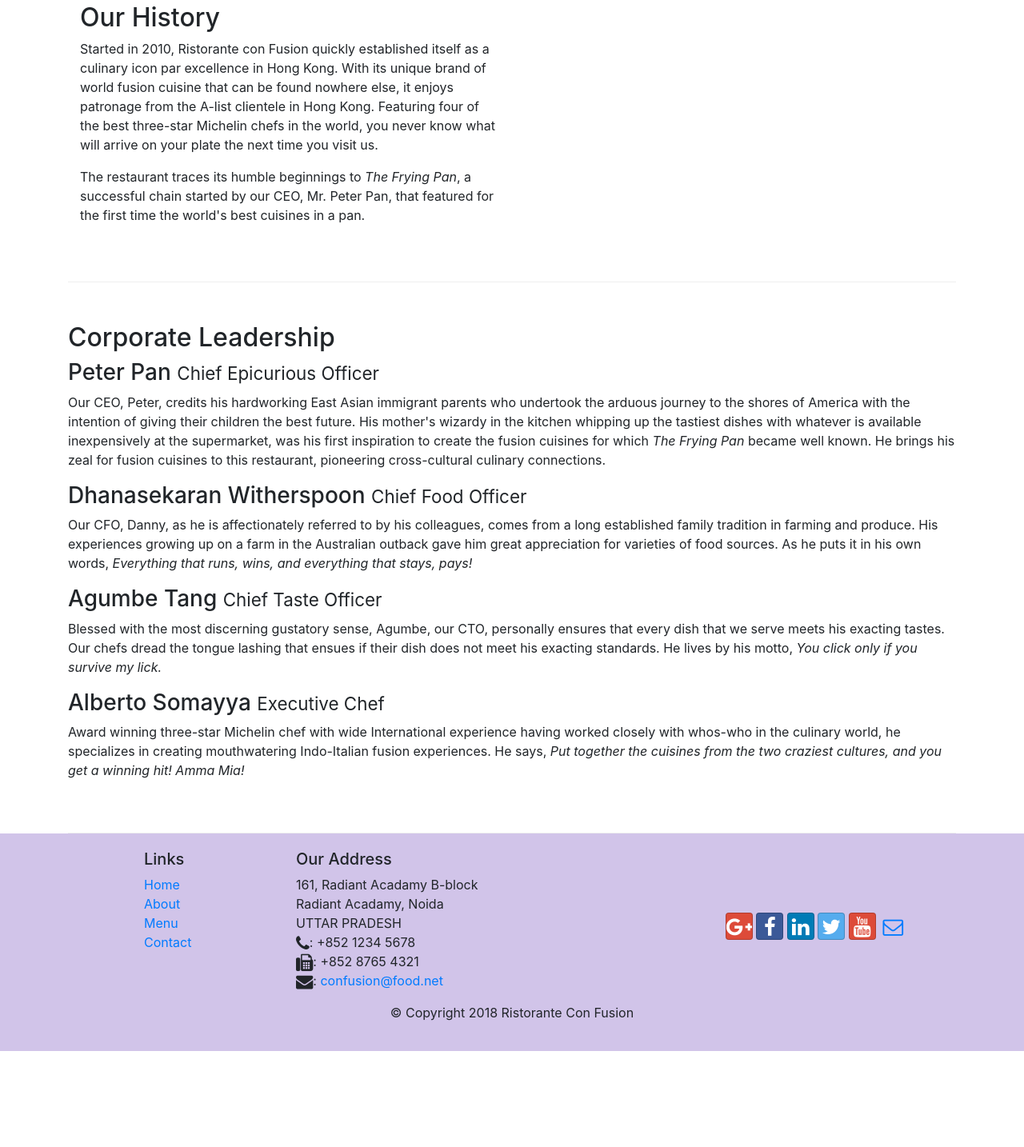
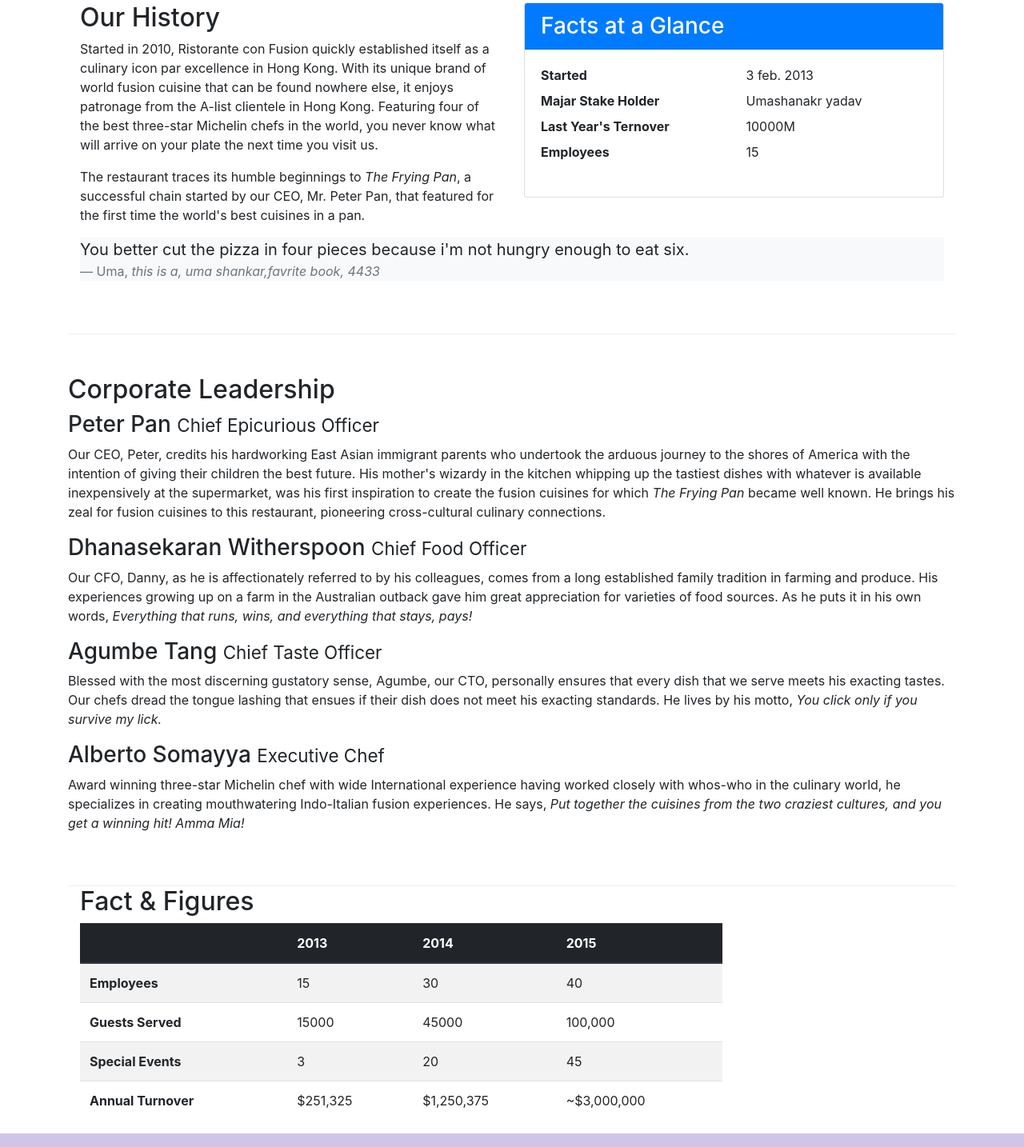
Before and after one commit to usyadav3000/bootstrap4, a website: page about.html in a window 1280 px wide. Shown: the part 512-1946 px from the top of the page at 80% size. Before the commit the page ends 1826 px from the top, so only its background shows below. Drawn offline with nearby package versions, Linux system fonts and the light colour scheme.

Commit message:
tables and cards

```diff
--- a/about.html
+++ b/about.html
@@ -64,7 +64,36 @@
                 <p>Started in 2010, Ristorante con Fusion quickly established itself as a culinary icon par excellence in Hong Kong. With its unique brand of world fusion cuisine that can be found nowhere else, it enjoys patronage from the A-list clientele in Hong Kong.  Featuring four of the best three-star Michelin chefs in the world, you never know what will arrive on your plate the next time you visit us.</p>
                 <p>The restaurant traces its humble beginnings to <em>The Frying Pan</em>, a successful chain started by our CEO, Mr. Peter Pan, that featured for the first time the world's best cuisines in a pan.</p>
             </div>
-            <div>
+            <div class="col-sm">
+                <div class="card">
+                    <h3 class="card-header bg-primary text-white">Facts at a Glance</h3>
+                    <div class="card-body">
+                    <dl class="row">
+                        <dt class="col-6">Started</dt>
+                        <dd class="col-6">3 feb. 2013</dd>
+                        <dt class="col-6">Majar Stake Holder</dt>
+                        <dd class="col-6">Umashanakr yadav</dd>
+                        <dt class="col-6">Last Year's Ternover</dt>
+                        <dd class="col-6">10000M</dd>
+                        <dt class="col-6">Employees</dt>
+                        <dd class="col-6">15</dd>
+                    </dl>
+                    </div>
+                </div>
+            </div>
+            <div class="col-12">
+             <div class="cord cord-body bg-light">
+             <blockquote class="blockquote">
+                 <p class="mb-0">You better cut the pizza in four pieces
+                   because i'm not hungry enough to eat six.
+                 </p>
+                 <footer class="blockquote-footer">Uma,
+                 <cite title="Source Title">this is a,
+                 uma shankar,favrite book, 4433
+                 </cite>
+                 </footer>
+             </blockquote>
+             </div>
             </div>
         </div>
 
@@ -82,7 +111,52 @@
                 <p class="d-none d-md-block">Award winning three-star Michelin chef with wide International experience having worked closely with whos-who in the culinary world, he specializes in creating mouthwatering Indo-Italian fusion experiences. He says, <em>Put together the cuisines from the two craziest cultures, and you get a winning hit! Amma Mia!</em></p>
             </div>
        </div>
+         <div claass="row row-content">
+         <div class="col-12 col-sm-9">
+         <h2>Fact &amp; Figures</h2>
+         <div class="table-responsive">
+            <table class="table table-striped">
+                <thead class="thead-dark">
+                    <tr>
+                        <th>&nbsp;</th>
+                        <th>2013</th>
+                        <th>2014</th>
+                        <th>2015</th>
+                    </tr>
+                </thead>
+                <tbody>
+                    <tr>
+                        <th>Employees</th>
+                        <td>15</td>
+                        <td>30</td>
+                        <td>40</td>
+                    </tr>
+                    <tr>
+                        <th>Guests Served</th>
+                        <td>15000</td>
+                        <td>45000</td>
+                        <td>100,000</td>
+                    </tr>
+                    <tr>
+                        <th>Special Events</th>
+                        <td>3</td>
+                        <td>20</td>
+                        <td>45</td>
+                    </tr>
+                    <tr>
+                        <th>Annual Turnover</th>
+                        <td>$251,325</td>
+                        <td>$1,250,375</td>
+                        <td>~$3,000,000</td>
+                    </tr>
+                </tbody>
+            </table>
+        </div>
+         </div>
+         <div class="col-12 col-sm-3">
 
+         </div>
+         </div>
     </div>
 
     <footer class="footer">
```
